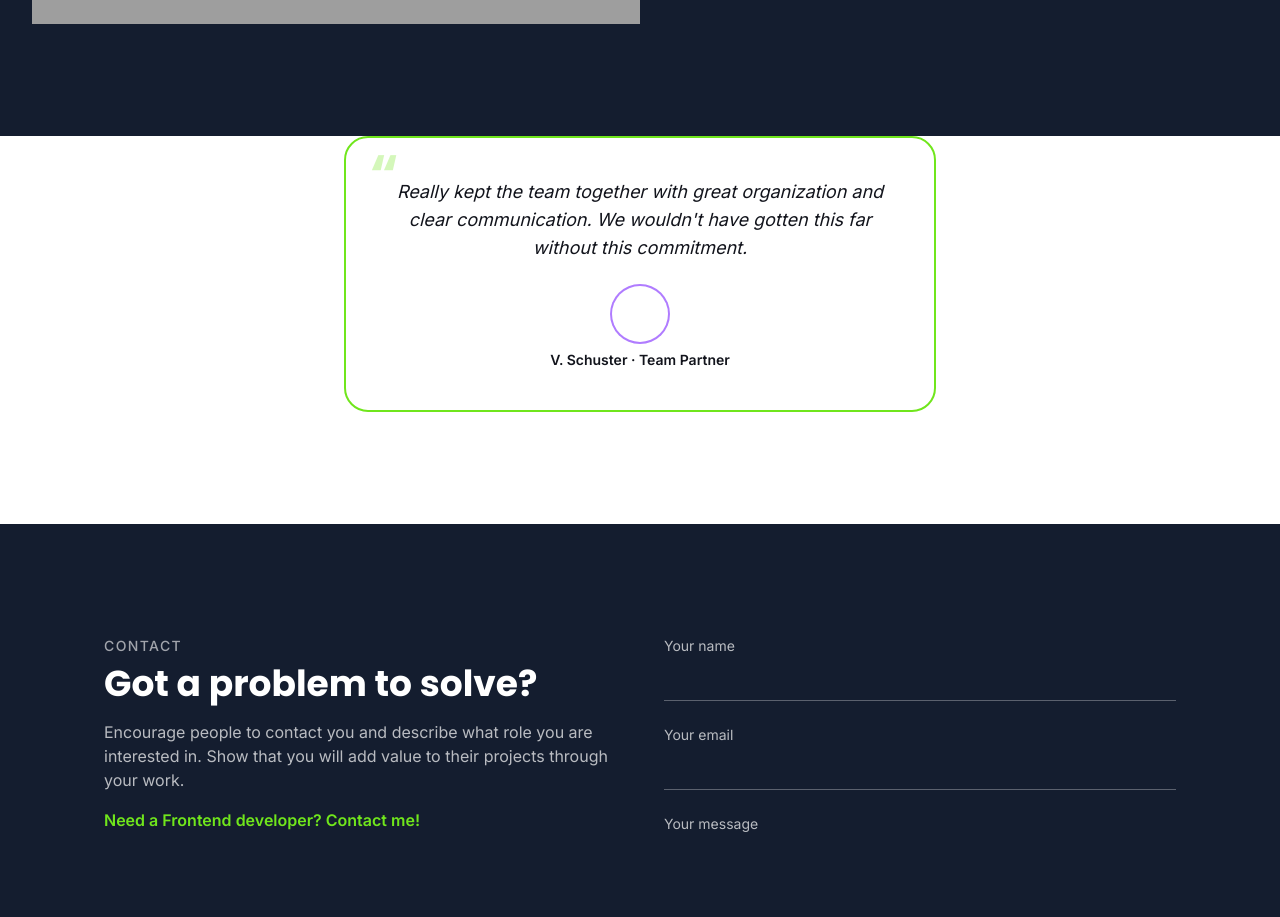
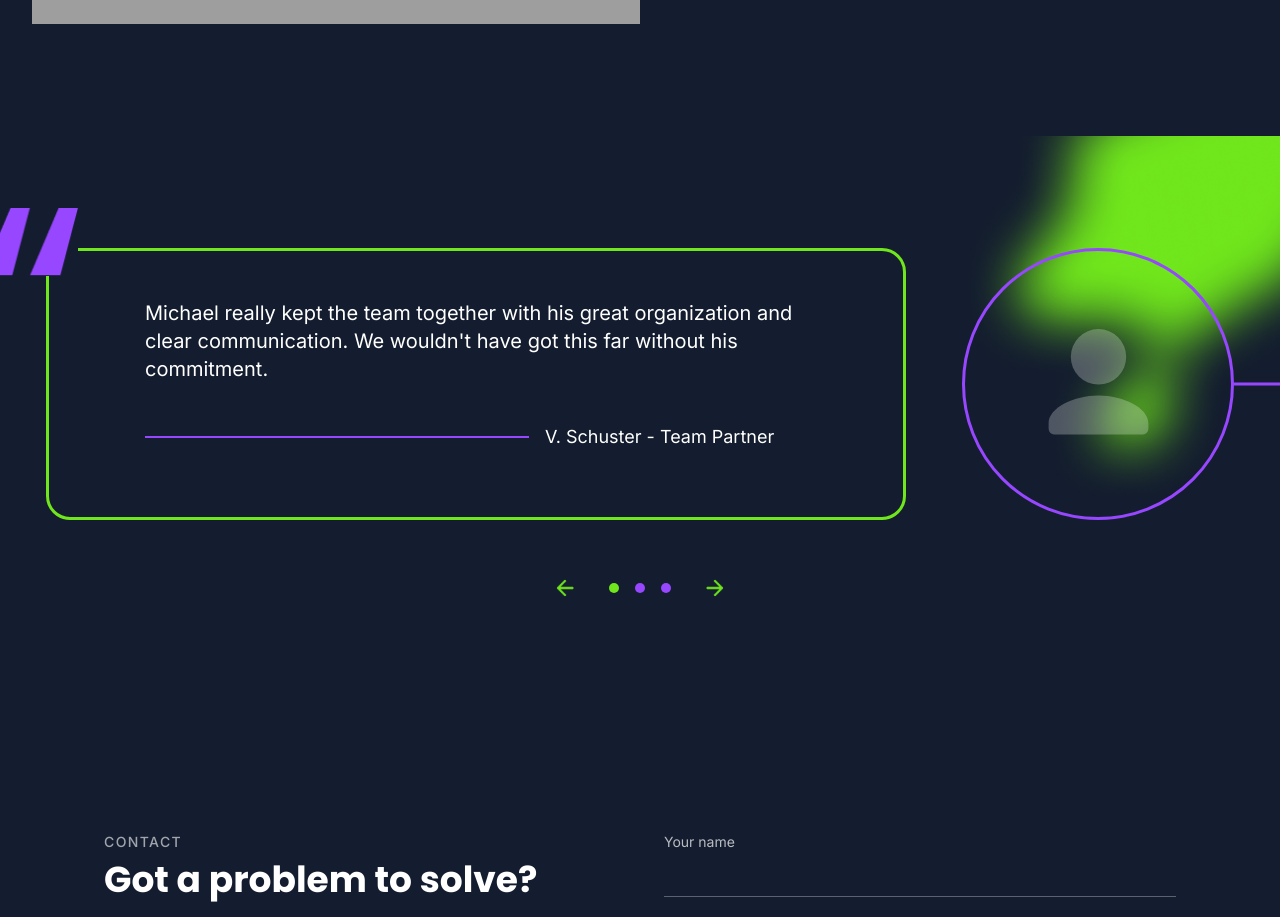
Before and after one commit to Hamidou-ctr/portfolio, an Angular app: page / in a window 1280 px wide. Shown: the part 5580-6497 px from the top of the page. Built offline with nearby package versions, Linux system fonts and the light colour scheme; grey boxes are pictures that could not be loaded.

Commit message:
feat: update testimonials section with new quotes and improved layout for better user engagement

```diff
--- a/src/app/core/data/testimonials.data.ts
+++ b/src/app/core/data/testimonials.data.ts
@@ -1,11 +1,23 @@
 import { Testimonial } from '../models/testimonial.model';
 
-/** Replace with real references / recommendations. */
+/** Placeholder references from the Figma template - replace with real recommendations. */
 export const TESTIMONIALS: readonly Testimonial[] = [
   {
     quote:
-      "Really kept the team together with great organization and clear communication. We wouldn't have gotten this far without this commitment.",
+      "Michael really kept the team together with his great organization and clear communication. We wouldn't have got this far without his commitment.",
     author: 'V. Schuster',
     role: 'Team Partner',
   },
+  {
+    quote:
+      'Michi was a top team colleague at DA. His positive commitment and willingness to take on responsibility made a significant contribution to us achieving our goals.',
+    author: 'E.Eichinger',
+    role: 'Team Partner',
+  },
+  {
+    quote:
+      'It was a great pleasure to work with Michael. He knows how to push and encourage team members to present the best work possible, always adding something to brainstorm. Regarding the well-being of group members, he was always present and available to listen and help others, with a great sense of humor as well.',
+    author: 'I.Nuber',
+    role: 'Frontend Engineer',
+  },
 ];
--- a/src/app/sections/testimonials/testimonials.ts
+++ b/src/app/sections/testimonials/testimonials.ts
@@ -8,55 +8,85 @@ import { AvatarPlaceholder } from '../../shared/avatar-placeholder/avatar-placeh
   imports: [AvatarPlaceholder, NgOptimizedImage],
   template: `
     @if (testimonials.length > 0) {
-      <section class="bg-white pb-20 md:pb-28" aria-label="Testimonials">
-        <div class="mx-auto flex max-w-2xl items-center gap-4 px-6 lg:px-10">
-          @if (testimonials.length > 1) {
-            <button type="button" aria-label="Previous testimonial" (click)="previous()">
-              <img ngSrc="assets/img/left.png" width="40" height="40" alt="" class="h-8 w-8" />
-            </button>
-          }
+      <section
+        id="testimonials"
+        class="relative overflow-hidden py-20 text-white md:py-28"
+        aria-label="Testimonials"
+      >
+        <img
+          src="assets/img/green_shadow_skills_portfolio.png"
+          alt=""
+          aria-hidden="true"
+          class="pointer-events-none absolute -top-40 -right-40 z-0 w-80 max-w-none rotate-180 md:-top-60 md:-right-60 md:w-140"
+        />
 
+        <div class="relative mx-auto max-w-360 px-6 md:px-8">
+          <div class="flex flex-col items-center gap-10 md:flex-row md:justify-center md:gap-14">
+            <div class="relative order-1 h-36 w-36 md:order-2 md:h-68 md:w-68">
               <div
-            class="relative flex-1 rounded-3xl border-2 border-accent-400 p-8 text-center sm:p-10"
+                aria-hidden="true"
+                class="absolute left-full top-1/2 h-0.75 w-screen -translate-y-1/2 bg-violet-500"
+              ></div>
+              <app-avatar-placeholder
+                class="relative h-full w-full rounded-full border-[3px] border-violet-500"
+              />
+            </div>
+
+            <div class="relative order-2 w-full max-w-215 md:order-1">
+              <img
+                src="assets/img/purple_reference.png"
+                alt=""
+                aria-hidden="true"
+                class="absolute -top-8 -left-2 z-10 w-16 bg-navy-900 md:-top-10 md:-left-16 md:w-24"
+              />
+              <div
+                class="rounded-3xl border-[3px] border-accent-400 px-6 pt-8 pb-8 md:min-h-68 md:px-24 md:pt-12 md:pb-12"
               >
-            <span
-              class="absolute left-6 top-2 font-heading text-6xl text-accent-400/30"
-              aria-hidden="true"
-              >&ldquo;</span
-            >
-
-            <p class="relative text-lg italic text-ink">{{ active().quote }}</p>
-
-            <div class="mt-6 flex flex-col items-center gap-2">
-              <div class="h-14 w-14">
-                <app-avatar-placeholder class="h-full w-full rounded-full ring-2 ring-violet-400" />
+                <p class="text-base md:text-xl">{{ active().quote }}</p>
+                <div class="mt-8 flex flex-col gap-2 md:mt-10 md:flex-row md:items-center md:gap-4">
+                  <span aria-hidden="true" class="h-0.5 w-14 bg-violet-500 md:w-96"></span>
+                  <span class="text-base md:text-lg">
+                    {{ active().author }} - {{ active().role }}
+                  </span>
                 </div>
-              <p class="text-sm font-semibold text-ink">
-                {{ active().author }} &middot; {{ active().role }}
-              </p>
+              </div>
+            </div>
           </div>
 
           @if (testimonials.length > 1) {
-              <div class="mt-6 flex justify-center gap-2">
+            <div class="mt-10 flex items-center justify-center gap-6 md:mt-12">
+              <button
+                type="button"
+                aria-label="Previous testimonial"
+                class="rounded-full p-1 ring-accent-400 transition hover:ring-2 focus-visible:ring-2"
+                (click)="previous()"
+              >
+                <img ngSrc="assets/img/left.png" width="40" height="40" alt="" class="h-8 w-8" />
+              </button>
+
+              <div class="flex items-center gap-4">
                 @for (item of testimonials; track item.author; let i = $index) {
                   <button
                     type="button"
                     class="h-2.5 w-2.5 rounded-full transition"
                     [class.bg-accent-400]="i === index()"
-                    [class.bg-slate-200]="i !== index()"
+                    [class.bg-violet-500]="i !== index()"
                     [attr.aria-label]="'Show testimonial ' + (i + 1)"
                     [attr.aria-current]="i === index()"
                     (click)="index.set(i)"
                   ></button>
                 }
               </div>
-            }
-          </div>
 
-          @if (testimonials.length > 1) {
-            <button type="button" aria-label="Next testimonial" (click)="next()">
+              <button
+                type="button"
+                aria-label="Next testimonial"
+                class="rounded-full p-1 ring-accent-400 transition hover:ring-2 focus-visible:ring-2"
+                (click)="next()"
+              >
                 <img ngSrc="assets/img/right.png" width="40" height="40" alt="" class="h-8 w-8" />
               </button>
+            </div>
           }
         </div>
       </section>
```
Lines whose indentation alone changed are shown as unchanged.
